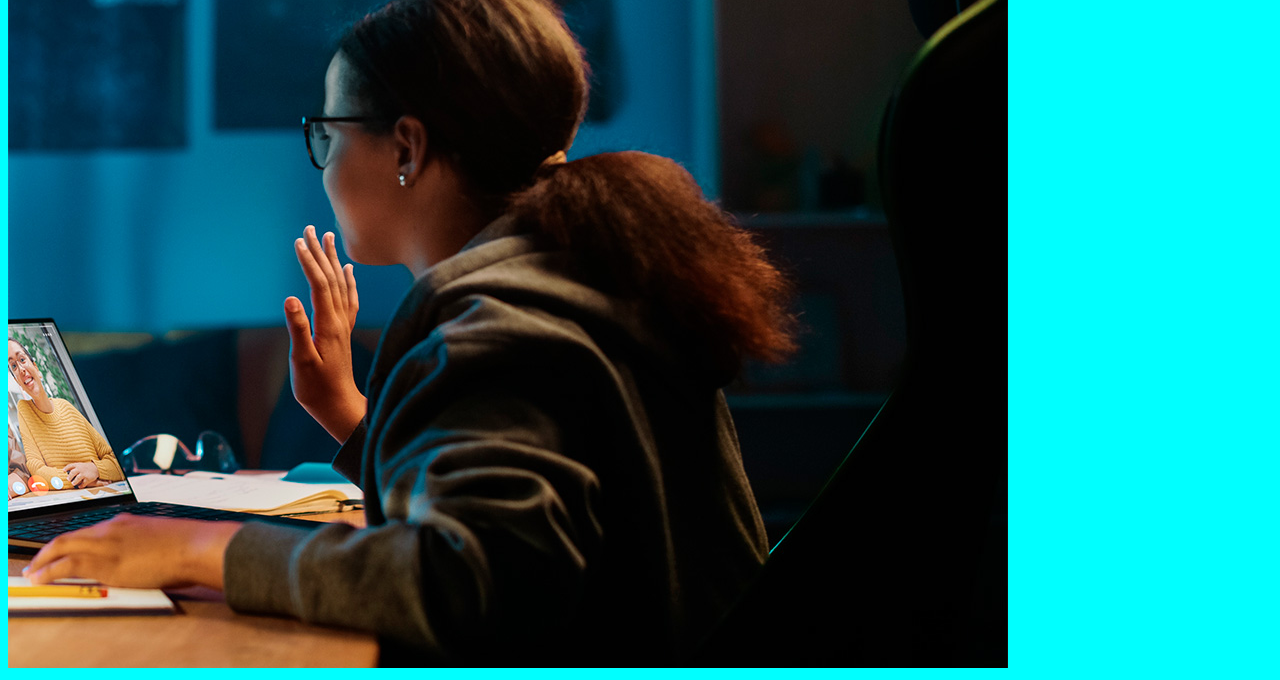
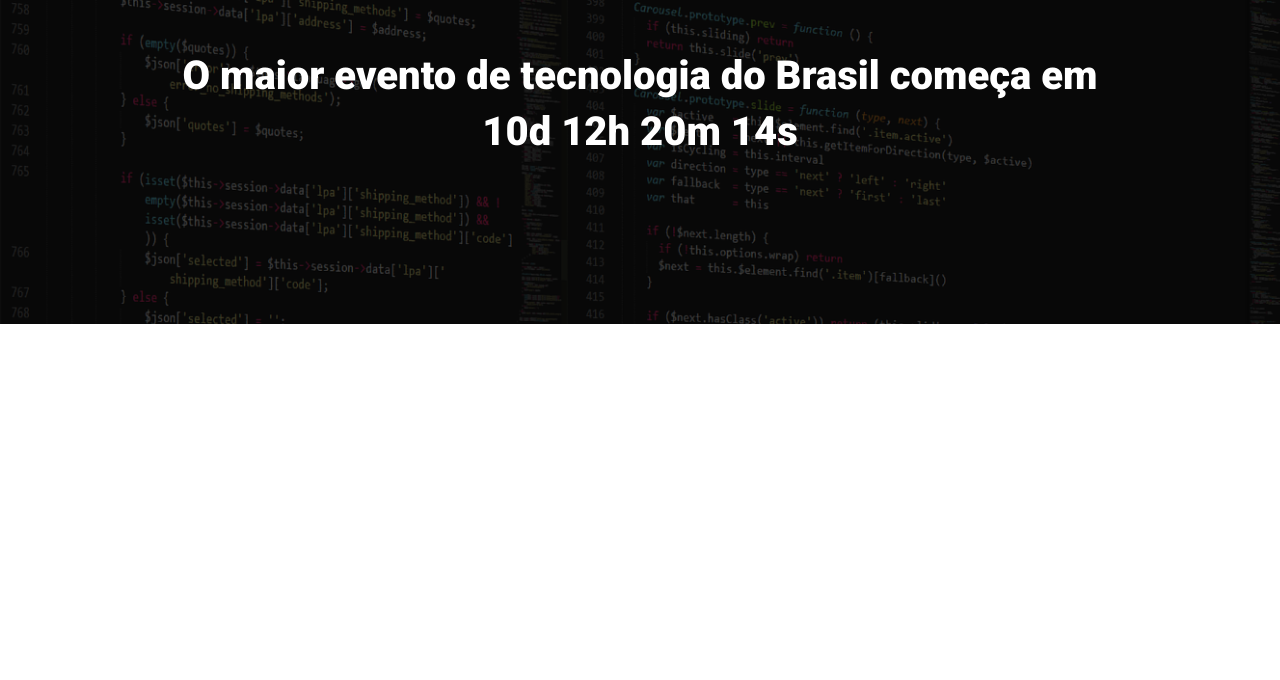
Before and after one commit to CleitonLahm/EBAC_tech_talks, a website built with Parcel: page src/index.html in a window 1280 px wide. Shown: the part 160-840 px from the top of the page. After the commit the page ends 800 px from the top, so only its background shows below. Built offline with nearby package versions, Linux system fonts and the light colour scheme.

Commit message:
criando o hero

```diff
--- a/src/index.html
+++ b/src/index.html
@@ -1,14 +1,23 @@
 <!DOCTYPE html>
-<html lang="en">
+<html lang="pt-BR">
 <head>
   <meta charset="UTF-8">
   <meta name="viewport" content="width=device-width, initial-scale=1.0">
+
+<link rel="preconnect" href="https://fonts.googleapis.com">
+<link rel="preconnect" href="https://fonts.gstatic.com" crossorigin>
+<link href="https://fonts.googleapis.com/css2?family=Roboto:wght@400;700;900&display=swap" rel="stylesheet">
+
   <link rel="stylesheet" href="styles/main.scss">
-  <title>Document</title>
+  <title>EBAC Tech Talks</title>
 </head>
 <body>
-  <h1>ola</h1>
-  <img src="images/backend.png" alt="">
+  <header class="hero">
+    <div class="container">
+      <img class="hero__logo" src="images/ebac_logo.svg">
+      <p class="hero__text">O maior evento de tecnologia do Brasil começa em 10d 12h 20m 14s</p>
+    </div>
+  </header>
 
   <script src="scripts/main.js"></script>
 </body>
--- /dev/null
+++ b/src/styles/_hero.scss
@@ -0,0 +1,51 @@
+.hero{
+  padding-top: 64px;
+  padding-bottom: 100px;
+  background-image: url(../images/fundo.png);
+  background-repeat: no-repeat;
+  background-size: cover;
+  position: relative;
+
+  .container{
+    position: relative;
+  }
+
+  &::before{
+    content: '';
+    position: absolute;
+    top: 0;
+    left: 0;
+    width: 100%;
+    height: 100%;
+    background-color: #000;
+    opacity: 0.7;
+  }
+
+  &__text{
+    margin: 64px 0;
+    font-size: 40px;
+    line-height: 56px;
+    font-weight: 900;
+    text-align: center;
+  }
+
+  &__logo{
+    margin: 0 auto;
+    height: 80px;
+    display: block;
+  }
+
+  @media (max-width: 640px){
+    padding: 40px 0;
+
+    &__logo{
+      height: 40px;
+    }
+
+    &__text{
+      font-size: 22px;
+      line-height: 24px;
+      margin: 24px 0;
+    }
+  }
+}
--- a/src/styles/main.scss
+++ b/src/styles/main.scss
@@ -1,3 +1,25 @@
-body{
-  background-color: aqua;
+@use 'hero';
+
+*{
+  padding: 0;
+  margin: 0;
+  box-sizing: border-box;
+  font-family: 'Roboto', sans-serif;
+  text-decoration: none;
+  list-style: none;
+  color: #fff;
 }
+
+.container{
+  max-width: 960px;
+  width: 100%;
+  margin: 0 auto;
+
+  @media (max-width: 640px){
+    max-width: 80%;
+  }
+
+  @media (max-width: 1024px){
+    max-width: 90%;
+  }
+}
```
